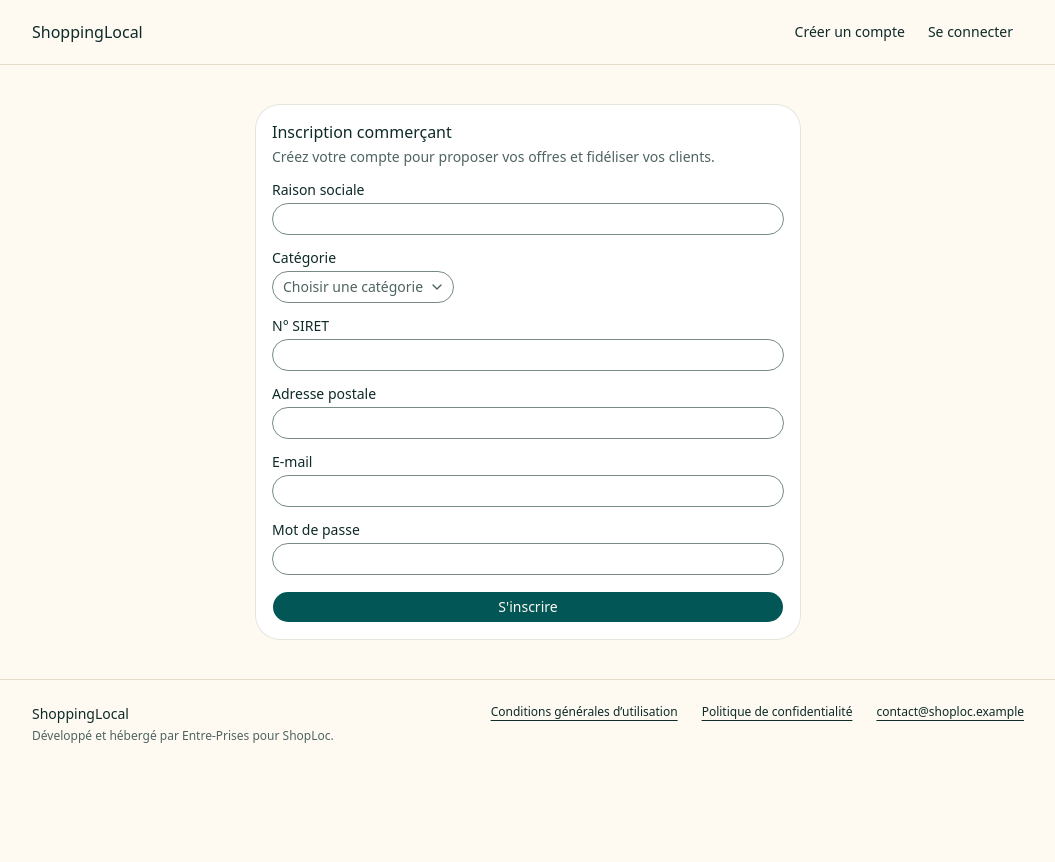
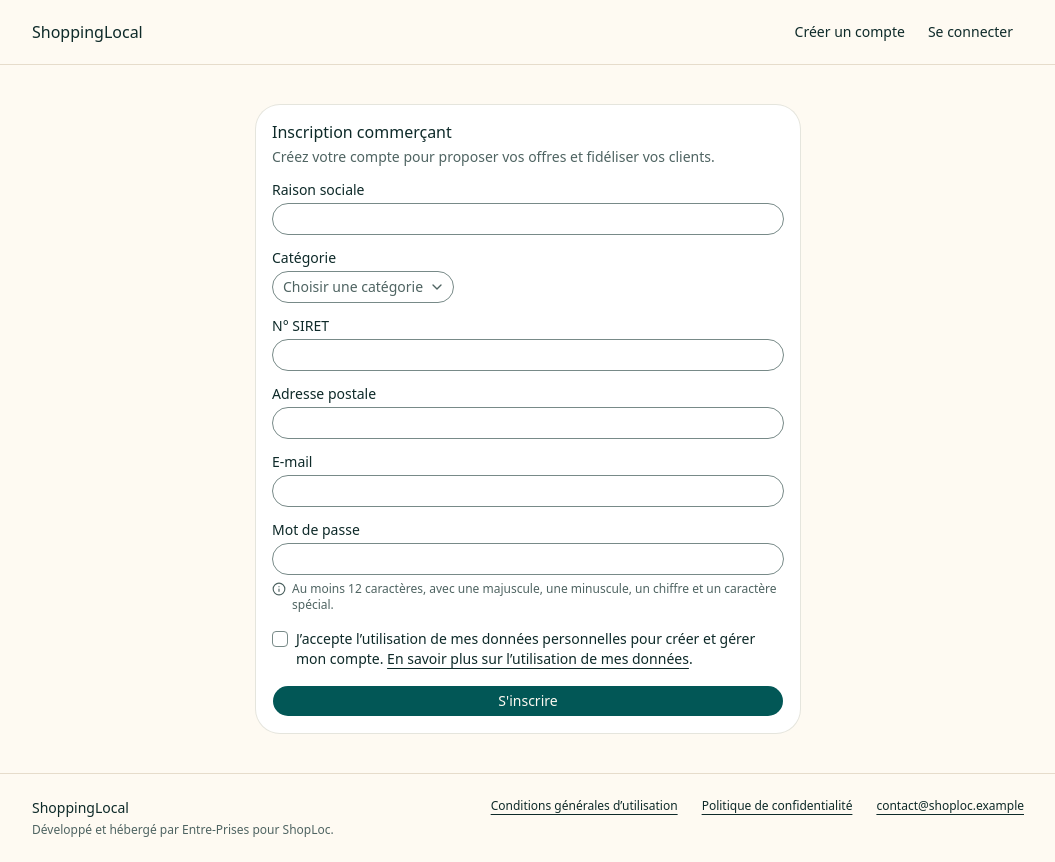
Before and after one commit to glop2026shoploc/front, a Next.js app: page /register-shopkeeper in a window 1280 px wide. Shown: the whole page, without its empty margins (112-1167 px from the left). Before the commit the page ends 800 px from the top, so only its background shows below. Built offline with nearby package versions, Linux system fonts and the light colour scheme; no server answers.

Commit message:
fix: form commerçant

```diff
--- a/src/features/register-shopkeeper/model/register-shopkeeper-action.ts
+++ b/src/features/register-shopkeeper/model/register-shopkeeper-action.ts
@@ -5,9 +5,7 @@ export type RegisterShopkeeperResult =
     | { success: true }
     | { success: false; message: string };
 
-export async function registerShopkeeperAction(
-    Shopkeeper: ShopkeeperRegistration
-): Promise<RegisterShopkeeperResult> {
+export async function registerShopkeeperAction(Shopkeeper: ShopkeeperRegistration, dataUsageConsent: boolean): Promise<RegisterShopkeeperResult> {
     const { companyName, category, siret, address, email, password } = Shopkeeper;
     const emailPattern = /^[^\s@]+@[^\s@]+\.[^\s@]+$/;
     const passwordPattern = /^(?=.*[a-z])(?=.*[A-Z])(?=.*\d)(?=.*[^A-Za-z0-9]).{12,}$/;
@@ -24,6 +22,9 @@ export async function registerShopkeeperAction(
         return { success: false, message: "Le mot de passe doit contenir au moins 12 caractères, avec une majuscule, une minuscule, un chiffre et un caractère spécial."};
     }
 
+    if (!dataUsageConsent) {
+        return { success: false, message: "Vous devez accepter l'utilisation de vos données personnelles pour créer un compte." };
+    }
     try {
         await registerShopkeeper(Shopkeeper);
         return { success: true };
--- a/src/features/register-shopkeeper/ui/register-shopkeeper-form.tsx
+++ b/src/features/register-shopkeeper/ui/register-shopkeeper-form.tsx
@@ -8,6 +8,10 @@ import { Alert, AlertDescription, AlertTitle } from "@/shared/ui/alert";
 import { Select, SelectContent, SelectItem, SelectTrigger, SelectValue } from "@/shared/ui/select";
 import { registerShopkeeperAction, type RegisterShopkeeperResult } from "../model/register-shopkeeper-action";
 import {ShopkeeperRegistration} from "@/entities/shopkeeper";
+import {FieldHint} from "@/shared/ui/field";
+import { Checkbox } from "@/shared/ui/checkbox";
+import Link from "next/link";
+import {routes} from "@/shared/config/routes";
 
 const initialFormState: ShopkeeperRegistration = {
     companyName: "",
@@ -22,6 +26,7 @@ export function RegisterShopkeeperForm() {
     const [result, setResult] = useState<RegisterShopkeeperResult | null>(null);
     const [form, setForm] = useState<ShopkeeperRegistration>(initialFormState);
     const [isPending, setIsPending] = useState(false);
+    const [dataUsageConsent, setDataUsageConsent] = useState(false);
 
     if (result?.success) {
         return (
@@ -39,7 +44,7 @@ export function RegisterShopkeeperForm() {
             onSubmit={async (event) => {
                 event.preventDefault();
                 setIsPending(true);
-                const outcome = await registerShopkeeperAction(form);
+                const outcome = await registerShopkeeperAction(form, dataUsageConsent);
                 setIsPending(false);
                 setResult(outcome);
             }}
@@ -73,7 +78,12 @@ export function RegisterShopkeeperForm() {
                     <SelectContent>
                         <SelectItem value="ALIMENTATION">Alimentation</SelectItem>
                         <SelectItem value="VETEMENT">Vêtement</SelectItem>
-                        <SelectItem value="SERVICES">Services</SelectItem>
+                        <SelectItem value="SERVICES">Restauration</SelectItem>
+                        <SelectItem value="SERVICES">Bricolage & Réparation</SelectItem>
+                        <SelectItem value="SERVICES">Presse</SelectItem>
+                        <SelectItem value="SERVICES">Loisirs</SelectItem>
+                        <SelectItem value="SERVICES">Optique</SelectItem>
+                        <SelectItem value="SERVICES">Animalerie</SelectItem>
                         <SelectItem value="AUTRE">Autre</SelectItem>
                     </SelectContent>
                 </Select>
@@ -121,7 +131,21 @@ export function RegisterShopkeeperForm() {
                     onChange={(e) => setForm((prev) => ({ ...prev, password: e.target.value }))}
                     required
                 />
+                <FieldHint id="password-hint">
+                    Au moins 12 caractères, avec une majuscule, une minuscule, un chiffre et un caractère spécial.
+                </FieldHint>
             </div>
+
+            <label className="flex items-start gap-2 text-sm">
+                <Checkbox className="mt-0.5" checked={dataUsageConsent} onCheckedChange={setDataUsageConsent} />
+                <span>
+                    J’accepte l’utilisation de mes données personnelles pour créer et gérer mon compte.{" "}
+                    <Link href={routes.privacyPolicy} target="_blank" className="underline underline-offset-4">
+                        En savoir plus sur l’utilisation de mes données
+                    </Link>
+                    .
+                </span>
+            </label>
 
             <Button type="submit" disabled={isPending}>
                 {isPending ? "Envoi..." : "S'inscrire"}
```
